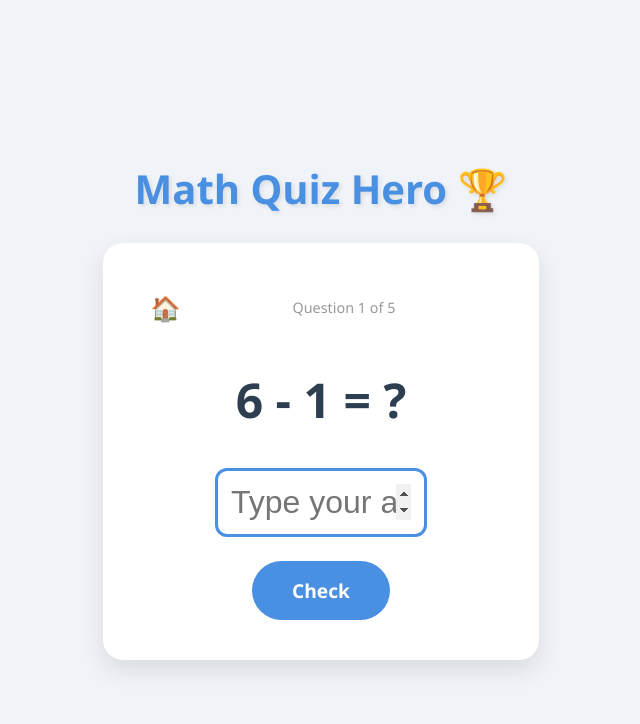
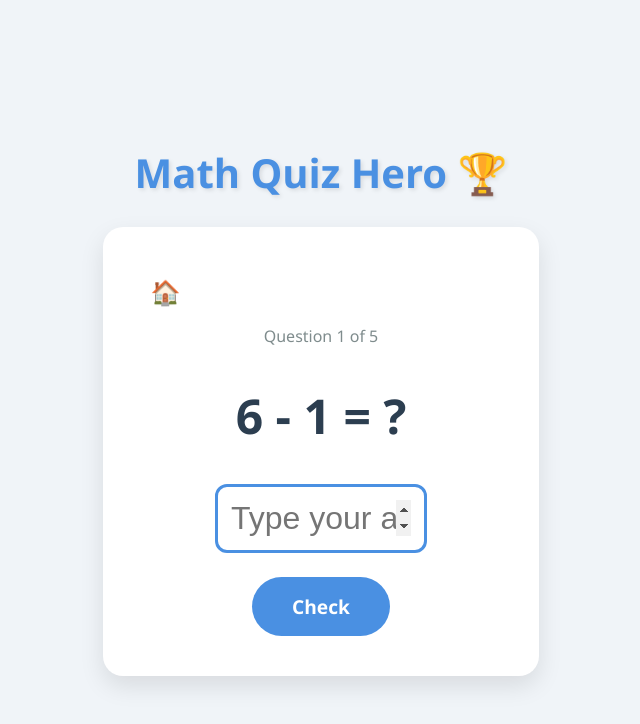
Before and after one commit to ahdanlai/math_quiz, a React (Vite) app: page / in a window 1280 px wide. Both pictures are taken after a click on the button "Go! 🚀". Shown: the top 724 px of the page, without its empty margins (351-991 px from the left). Built offline with nearby package versions, Linux system fonts and the light colour scheme.

Commit message:
Refactor Home button layout so progress text is centered
✅ Separated Home button from progress text container
✅ Ensures Question title is perfectly centered and below the home icon

```diff
--- a/src/main/js/App.css
+++ b/src/main/js/App.css
@@ -132,25 +132,21 @@ header h1 {
 }
 
 .question-screen .progress {
-  font-size: 0.9rem;
-  color: #999;
+  font-size: 1rem;
+  font-weight: 500;
+  color: #7f8c8d;
+  margin-bottom: 0.5rem;
 }
 
-.screen-header {
+.screen-header-top {
   display: flex;
-  align-items: center;
-  margin-bottom: 1rem;
-  position: relative;
+  justify-content: flex-start;
+  margin-bottom: 0.5rem;
+  width: 100%;
 }
 
-.screen-header.right-align {
+.screen-header-top.right-align {
   justify-content: flex-end;
-}
-
-.screen-header .progress {
-  flex-grow: 1;
-  text-align: center;
-  margin-bottom: 0;
 }
 
 .btn-icon {
--- a/src/main/js/App.tsx
+++ b/src/main/js/App.tsx
@@ -129,11 +129,11 @@ function App() {
 
         {state === 'ACTIVE' && currentQuestion && (
           <div className="screen question-screen">
-            <div className="screen-header">
+            <div className="screen-header-top">
               <button className="btn-icon" onClick={handleQuit} title="Back to Home">🏠</button>
-              <div className="progress">
-                Question {quizManager.currentQuestionIndex + 1} of {quizManager.questionCount}
-              </div>
+            </div>
+            <div className="progress">
+              Question {quizManager.currentQuestionIndex + 1} of {quizManager.questionCount}
             </div>
             <div className="question-text">
               {currentQuestion.operand1} {currentQuestion.operator} {currentQuestion.operand2} = ?
@@ -162,7 +162,7 @@ function App() {
 
         {state === 'FINISHED' && (
           <div className="screen result-screen">
-            <div className="screen-header right-align">
+            <div className="screen-header-top right-align">
               <button className="btn-icon" onClick={handleQuit} title="Back to Home">🏠</button>
             </div>
             <h2>Quiz Complete!</h2>
```
